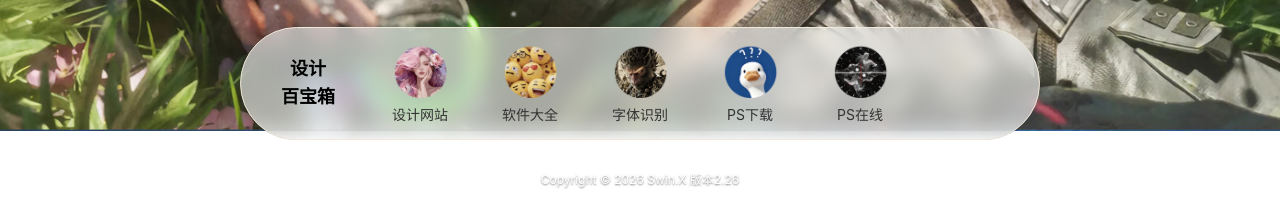
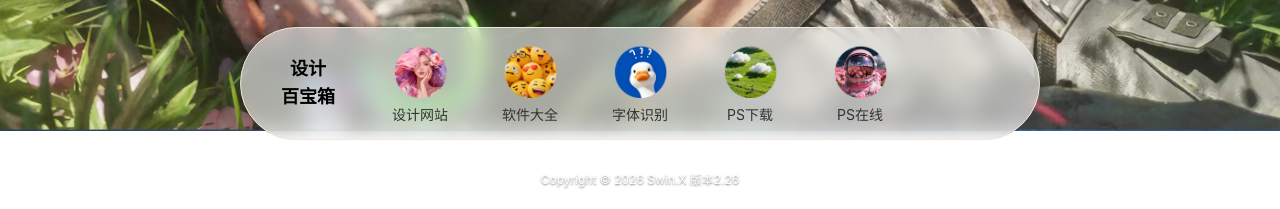
Before and after one commit to swinx2026/swinx2026.github.io, a plain HTML site: page index.html in a window 1280 px wide. Shown: the part 669-878 px from the top of the page. Drawn offline with Linux system fonts and the light colour scheme.

Commit message:
Add files via upload

```diff
--- a/index.html
+++ b/index.html
@@ -194,15 +194,15 @@
                  <div class="mini-program-name">软件大全</div>
              </a>
              <a href="#" class="mini-program-card" id="font-recognition-card">
-                 <div class="mini-program-icon"><img src="pic/X8.png" alt="字体识别"></div>
+                 <div class="mini-program-icon"><img src="pic/X5.png" alt="字体识别"></div>
                  <div class="mini-program-name">字体识别</div>
              </a>
                <a href="https://www.psdashi.com/" class="mini-program-card" target="_blank">
-                 <div class="mini-program-icon"><img src="pic/X5.png" alt="PS下载"></div>
+                 <div class="mini-program-icon"><img src="pic/X4.png" alt="PS下载"></div>
                  <div class="mini-program-name">PS下载</div>
              </a>
    <a href="https://ps.gaoding.com/" class="mini-program-card" target="_blank">
-                 <div class="mini-program-icon"><img src="pic/X6.png" alt="PS下载"></div>
+                 <div class="mini-program-icon"><img src="pic/X3.png" alt="PS下载"></div>
                  <div class="mini-program-name">PS在线</div>
              </a>
 
--- a/style.css
+++ b/style.css
@@ -854,6 +854,11 @@ main {
     filter: saturate(1.5);
 }
 
+.mini-program-card img {
+    filter: saturate(1);
+    transition: filter 0.3s ease;
+}
+
 .mini-program-icon {
     width: 55px;
     height: 55px;
@@ -888,7 +893,7 @@ main {
     height: 100%;
     object-fit: cover;
     transition: filter 0.3s ease;
-    filter: saturate(0.6); /* 默认饱和度降低 */
+
 }
 
 .mini-program-name {
```
